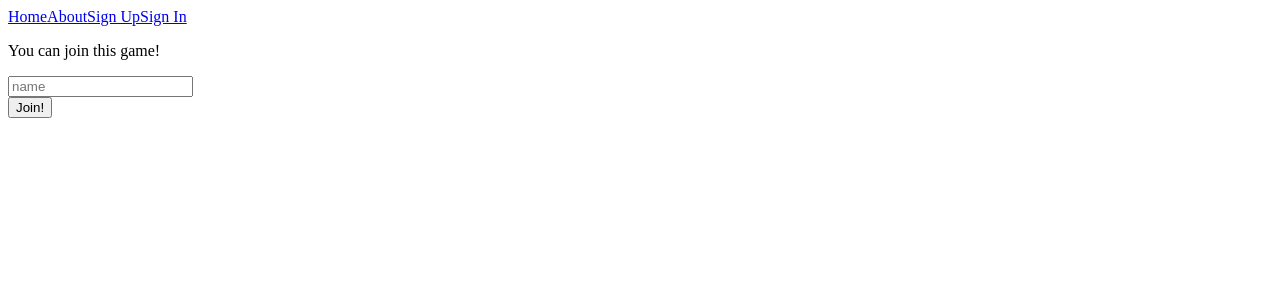
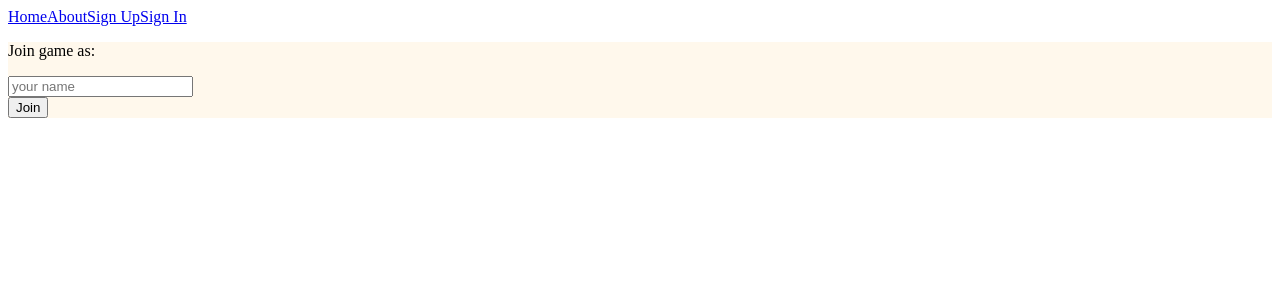
Before and after one commit to ejspriggs/taboo-game, a React (Vite) app in the folder frontend/: page /play/1 in a window 1280 px wide. Shown: the top 300 px of the page. Built offline with nearby package versions, Linux system fonts and the light colour scheme.

Commit message:
Better join form style.  Minor style tweaks.  Non-catastrophic handling of case where a card is deleted while it's in the deck of a current game, then later drawn.

```diff
--- a/frontend/src/components/PlayGame/index.jsx
+++ b/frontend/src/components/PlayGame/index.jsx
@@ -9,7 +9,6 @@ function PlayGame() {
     const [pollingLoop, setPollingLoop] = useState({ loaded: false });
 
     const params = useParams();
-    const gameToken = params.gameToken;
 
     function handleInputChange(event) {
         setName(event.target.value);
@@ -17,44 +16,61 @@ function PlayGame() {
 
     function handleSubmit(event) {
         event.preventDefault();
+        localStorage.removeItem(`ptoken-${params.gameToken}`)
         joinGame(params.gameToken, name).then( ({ playerToken }) => {
-            localStorage.setItem(`ptoken-${gameToken}`, playerToken);
+            localStorage.setItem(`ptoken-${params.gameToken}`, playerToken);
             setPlayerToken({ data: playerToken, loaded: true });
         }).catch( () => {
-            localStorage.removeItem(`ptoken-${gameToken}`);
+            localStorage.removeItem(`ptoken-${params.gameToken}`);
+            setPlayerToken({ loaded: false });
         });
     }
 
+    const joinGameForm = <div className="m-2 p-2 rounded-lg border-black border-2 bg-floral-white max-w-72">
+        <p>Join game as:</p>
+        <form id="myform" onSubmit={handleSubmit}>
+            <input
+                type="text"
+                name="name"
+                value={name}
+                onChange={handleInputChange}
+                placeholder="your name"
+                required
+            />
+        </form>
+        <input
+            type="submit"
+            form="myform"
+            className="font-medium text-sm rounded-lg text-white bg-blue-500 hover:bg-blue-700 hover:cursor-pointer p-2"
+            value="Join"
+        />
+    </div>;
+
     function loadGameState() {
         if (playerToken.loaded) {
-            pollGame(gameToken, playerToken.data).then( polledState => {
+            pollGame(params.gameToken, playerToken.data).then( polledState => {
                 setGameState({ data: polledState, loaded: true });
             }).catch( () => {
+                setPlayerToken({ loaded: false });
+                localStorage.removeItem(`ptoken-${params.gameToken}`);
                 setGameState({ loaded: false });
-                localStorage.removeItem(`ptoken-${gameToken}`);
-                setPlayerToken({ loaded: false });
             });
         }
     }
 
-    const joinGameForm = (
-        <>
-            <p>You can join this game!</p>
-            <form
-                id="myform"
-                onSubmit={handleSubmit}
-            >
-                <input type="text" name="name" value={name} onChange={handleInputChange} placeholder="name" required />
-            </form>
-            <input
-                type="submit"
-                form="myform"
-                value="Join!"
-            />
-        </>
-    );
+    useEffect( () => {
+        function loadGameState() {
+            if (playerToken.loaded) {
+                pollGame(params.gameToken, playerToken.data).then( polledState => {
+                    setGameState({ data: polledState, loaded: true });
+                }).catch( () => {
+                    setPlayerToken({ loaded: false });
+                    localStorage.removeItem(`ptoken-${params.gameToken}`);
+                    setGameState({ loaded: false });
+                });
+            }
+        }
 
-    useEffect( () => {
         if (pollingLoop.loaded === false) {
             setPollingLoop({
                 data: setInterval(() => loadGameState(), 2000),
@@ -67,7 +83,7 @@ function PlayGame() {
                 setPollingLoop({ loaded: false })
             }
         };
-    }, []);
+    }, [params.gameToken, playerToken]);
 
     if (playerToken.loaded === false) {
         if (localStorage.getItem(`ptoken-${params.gameToken}`)) {
@@ -106,14 +122,17 @@ function PlayGame() {
     }
 
     function handleLeave() {
-        leaveGame(gameToken, playerToken.data).then( () => {
-            localStorage.removeItem(`ptoken-${gameToken}`);
+        leaveGame(params.gameToken, playerToken.data).then( () => {
+            localStorage.removeItem(`ptoken-${params.gameToken}`);
+            setPlayerToken({ loaded: false });
+        }).catch( () => {
+            localStorage.removeItem(`ptoken-${params.gameToken}`);
             setPlayerToken({ loaded: false });
         });
     }
 
     function handleKickPlayer(playerName) {
-        kickPlayer(gameToken, playerName).then( () => {
+        kickPlayer(params.gameToken, playerName).then( () => {
             loadGameState();
         }).catch( () => {
             console.log("Kick failed, try again.");
@@ -123,7 +142,7 @@ function PlayGame() {
     const drawCardButton = (
         <button
             onClick={handleDrawCard}
-            className={"text-white font-medium rounded-lg text-sm px-2 py-2" + ((!gameState.loaded || !gameState.data.cardholder) ? " bg-blue-500 hover:bg-blue-700" : " bg-slate-500" )}
+            className={"text-white font-medium rounded-lg text-sm p-2" + ((!gameState.loaded || !gameState.data.cardholder) ? " bg-blue-500 hover:bg-blue-700" : " bg-slate-500" )}
             disabled={gameState.loaded && gameState.data.cardholder}
             type="button"
         >
@@ -134,7 +153,7 @@ function PlayGame() {
     const discardButton = (
         <button
             onClick={handleDiscard}
-            className={"text-white font-medium rounded-lg text-sm px-2 py-2" + ((!gameState.loaded || gameState.data.playerIsCardholder) ? " bg-green-500 hover:bg-green-700" : " bg-slate-500")}
+            className={"text-white font-medium rounded-lg text-sm p-2" + ((!gameState.loaded || gameState.data.playerIsCardholder) ? " bg-green-500 hover:bg-green-700" : " bg-slate-500")}
             disabled={gameState.loaded && !gameState.data.playerIsCardholder}
             type="button"
         >
@@ -196,12 +215,12 @@ function PlayGame() {
     return (
         <>
             <div className="border-2 border-black bg-floral-white rounded-lg m-4 p-4">
-                <p>gameToken: {gameToken}</p>
+                <p>gameToken: {params.gameToken}</p>
                 <p>playerToken: {playerToken.data}</p>
                 <p>Players: {gameState.data.players.join(", ")}</p>
                 <p>Your Name: {gameState.data.playerName}</p>
             </div>
-            <div className="flex flex-col lg:flex-row flex-start">
+            <div className="flex flex-col md:flex-row flex-start">
                 <div className="flex flex-col justify-between border-2 border-black bg-floral-white rounded-lg m-4 p-4 min-h-96 min-w-96 max-w-96">
                     {cardMessage}
                     <p className="flex flex-row justify-between">
```
Also changed, not shown: 1 other file (tests, documents, lock files or other folders).
